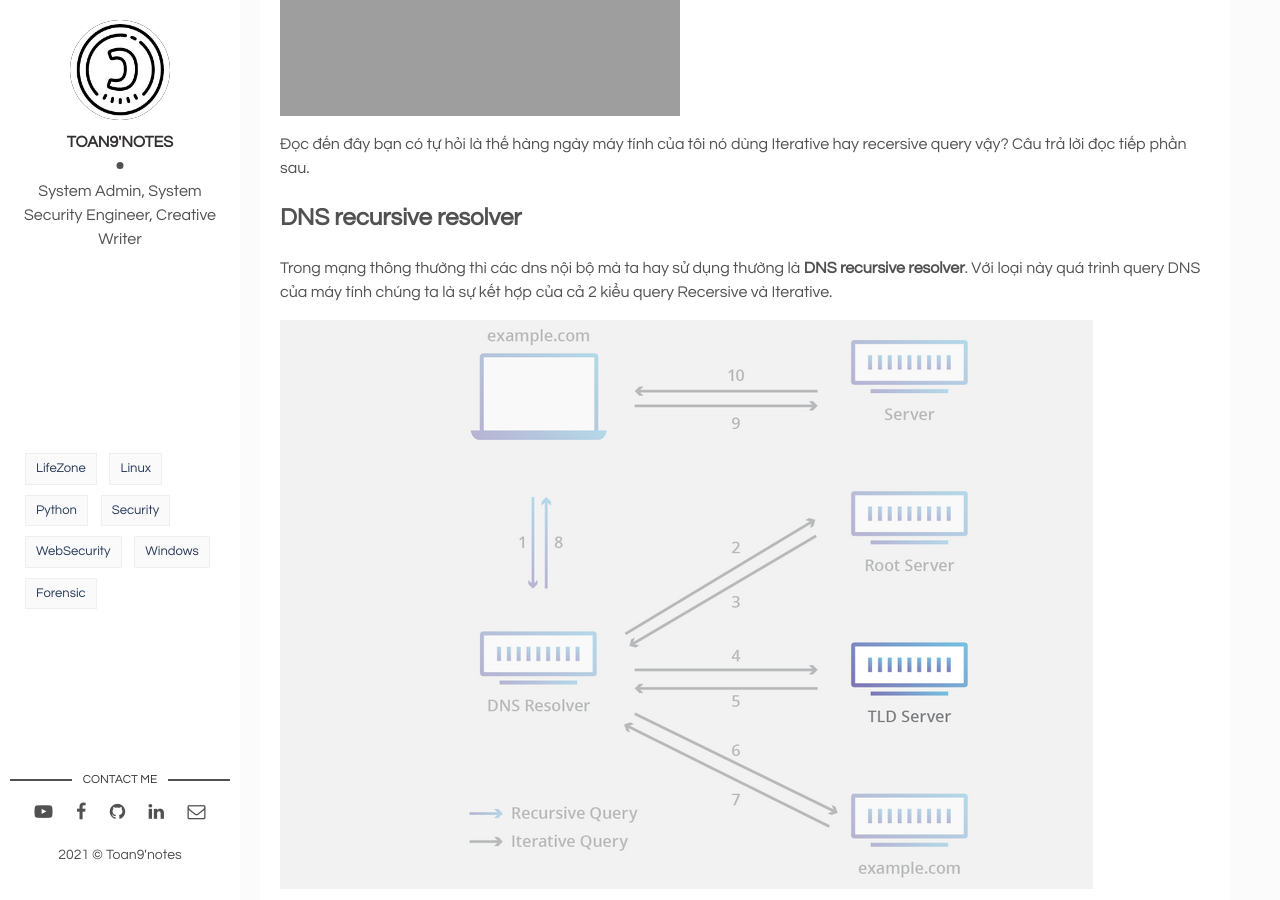
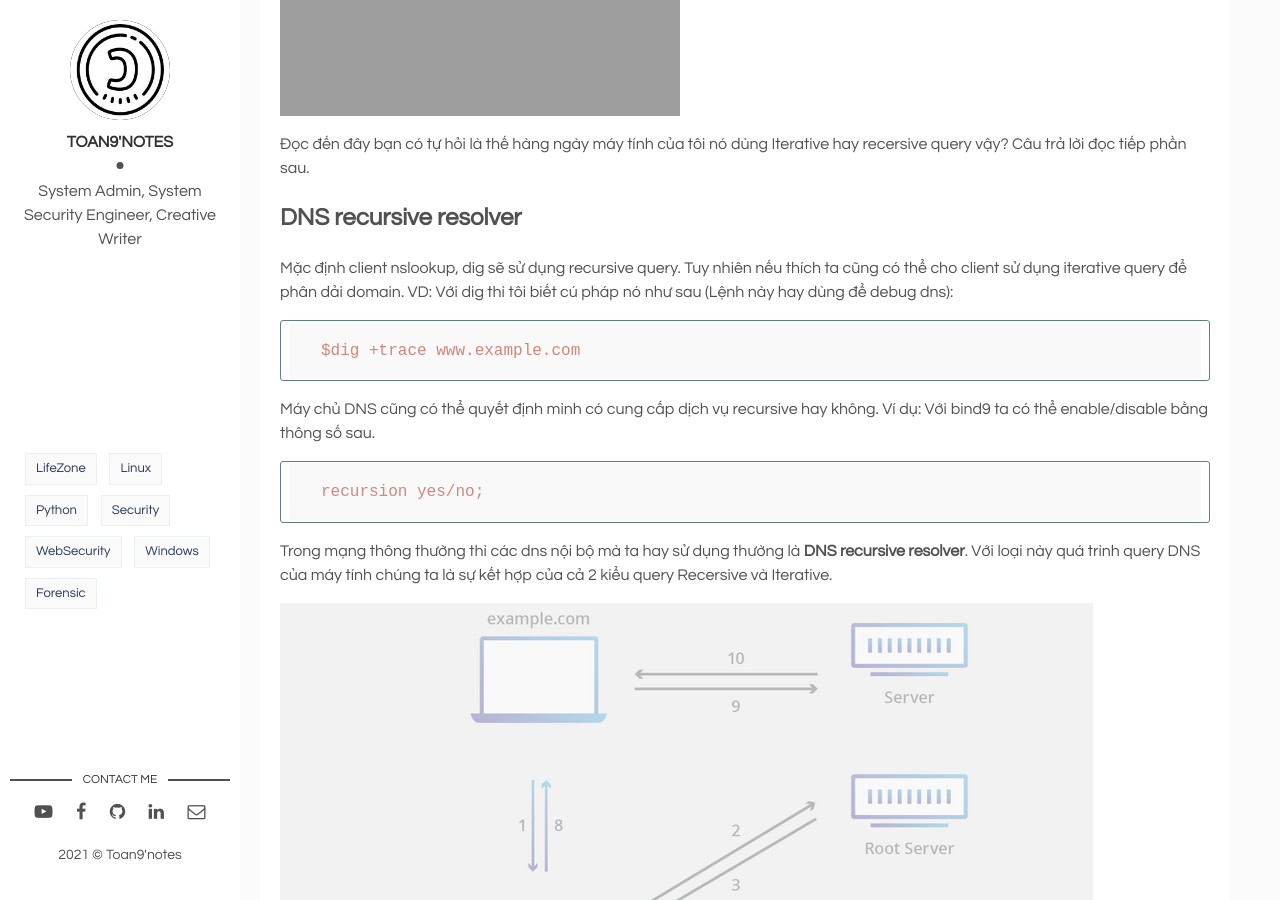
Before and after one commit to toannai/toan9, a Jekyll site: the page built from _posts/2021-12-21-dns-query-domain-amz.markdown, in a window 1280 px wide and 900 px high, scrolled down 699 px. Built offline with Jekyll 4.4.1, drawn with Linux system fonts in a browser that asks for light colours.

Commit message:
fix bug2

````diff
--- a/_posts/2021-12-21-dns-query-domain-amz.markdown
+++ b/_posts/2021-12-21-dns-query-domain-amz.markdown
@@ -26,6 +26,18 @@ Sau khi biết nghĩa tiếng việt rồi thì chỉ cần nhìn cái hình nà
 Đọc đến đây bạn có tự hỏi là thế hàng ngày máy tính của tôi nó dùng Iterative hay recersive query vậy? Câu trả lời đọc tiếp phần sau.
 
 ## DNS recursive resolver
+
+Mặc định client nslookup, dig sẽ sử dụng recursive query. Tuy nhiên nếu thích ta cũng có thể cho client sử dụng iterative query để phân dải domain. VD: Với dig thì tôi biết cú pháp nó như sau (Lệnh này hay dùng để debug dns):
+
+```
+$dig +trace www.example.com
+```
+
+Máy chủ DNS cũng có thể quyết định mình có cung cấp dịch vụ recursive hay không. Ví dụ: Với bind9 ta có thể enable/disable bằng thông số sau.
+
+```
+recursion yes/no;
+```
 
 Trong mạng thông thường thì các dns nội bộ mà ta hay sử dụng thường là **DNS recursive resolver**. Với loại này quá trình query DNS của máy tính chúng ta là sự kết hợp của cả 2 kiểu query Recersive và Iterative.
 
````
